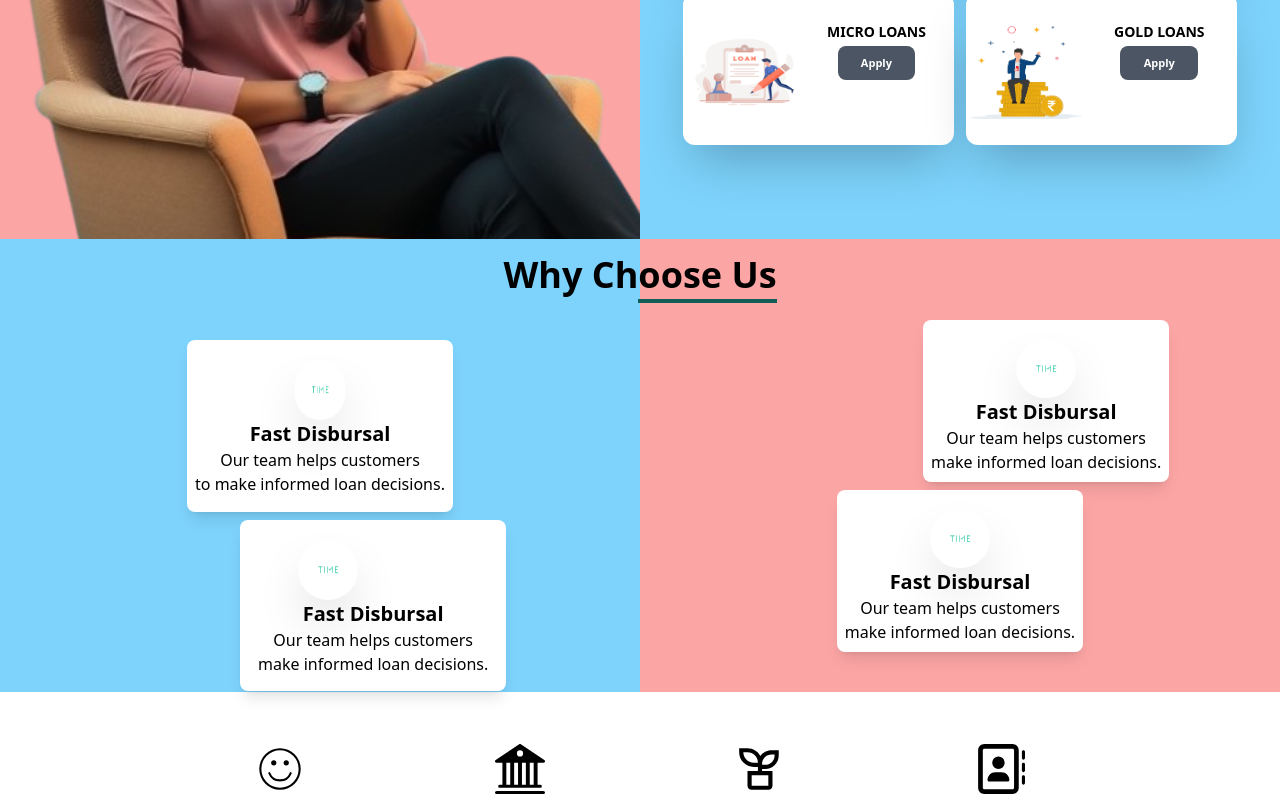
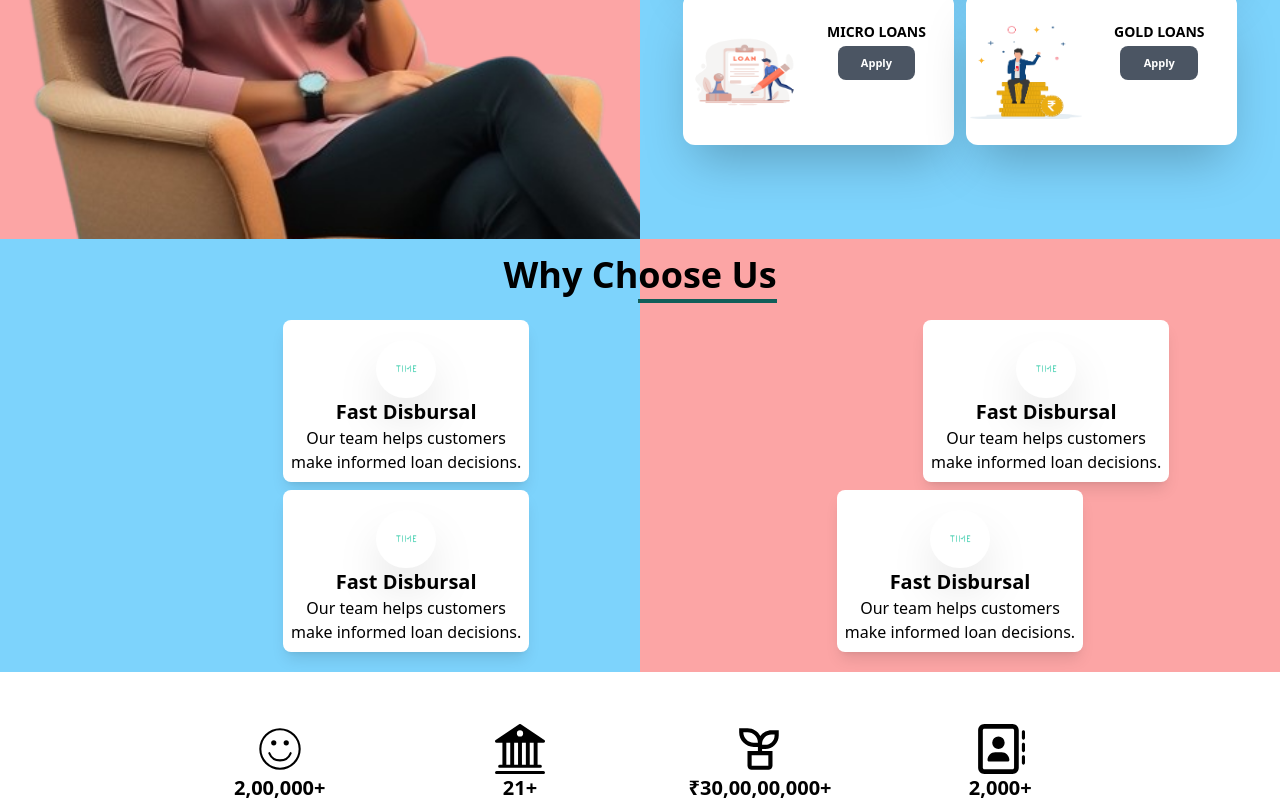
Before and after one commit to rohillasahil123/CredMantra, a React (Vite) app: page / in a window 1280 px wide. Shown: the part 469-1269 px from the top of the page. Built offline with nearby package versions, Linux system fonts and the light colour scheme.

Commit message:
updatedaos

```diff
--- a/src/Components/HomeAll/choose/Choose.jsx
+++ b/src/Components/HomeAll/choose/Choose.jsx
@@ -33,24 +33,23 @@ const Choose = () => {
             <div className="flex flex-col md:flex-row text-center w-full  h-auto">
                 <div className="flex flex-col items-center bg-sky-300 w-full md:w-1/2 p-4">
                     <div className="mt-10 space-y-4 sm:space-y-2" >
-                        <div
-                             className="bg-white h-[45%] mt-[17%] sm:mr-[20%] w-max sm:w-full rounded-lg shadow-lg flex flex-col items-center mr-[30%] p-2 hover:cursor-pointer transition-transform hover:scale-105"
-                             data-aos={window.innerWidth >= 768 ? "fade-right" : "fade-up"}
-                             data-aos-delay="200"
+                    <div
+                        className="bg-white h-[45%] mt-[10%] sm:ml-[35%] w-max sm:w-full rounded-lg shadow-lg flex flex-col items-center mr-[30%] p-2 hover:cursor-pointer transition-transform hover:scale-105"
+                            data-aos={window.innerWidth >= 768 ? "fade-right" : "fade-up"}
+                            data-aos-delay="300"
                         >
-                            <div className="rounded-full bg-white h-[60px] flex mt-3 mx-auto w-[50px] justify-center shadow-2xl">
+                            <div className="rounded-full bg-white h-[60px] flex mt-3 mx-auto w-[60px] justify-center shadow-2xl">
                                 <img src={clock} alt="Fast Disbursal" className="w-full h-full" />
                             </div>
                             <h1 className="text-xl font-semibold">Fast Disbursal</h1>
-                            <p>Our team helps customers <br /> to make informed loan decisions.</p>
+                            <p>Our team helps customers <br /> make informed loan decisions.</p>
                         </div>
                         <div
-
-                        className="bg-white h-[45%] mt-[17%] sm:ml-[20%] w-max sm:w-full rounded-lg shadow-lg flex flex-col items-center mr-[30%] p-2 hover:cursor-pointer transition-transform hover:scale-105"
-                        data-aos={window.innerWidth >= 768 ? "fade-right" : "fade-up"}
-                        data-aos-delay="200"
+                        className="bg-white h-[45%] mt-[10%] sm:ml-[35%] w-max sm:w-full rounded-lg shadow-lg flex flex-col items-center mr-[30%] p-2 hover:cursor-pointer transition-transform hover:scale-105"
+                            data-aos={window.innerWidth >= 768 ? "fade-right" : "fade-up"}
+                            data-aos-delay="300"
                         >
-                            <div className="rounded-full bg-white ml-0  sm:ml-[20%] h-[60px] flex mt-3 mx-auto w-[60px] justify-center shadow-2xl">
+                            <div className="rounded-full bg-white h-[60px] flex mt-3 mx-auto w-[60px] justify-center shadow-2xl">
                                 <img src={clock} alt="Fast Disbursal" className="w-full h-full" />
                             </div>
                             <h1 className="text-xl font-semibold">Fast Disbursal</h1>
```
